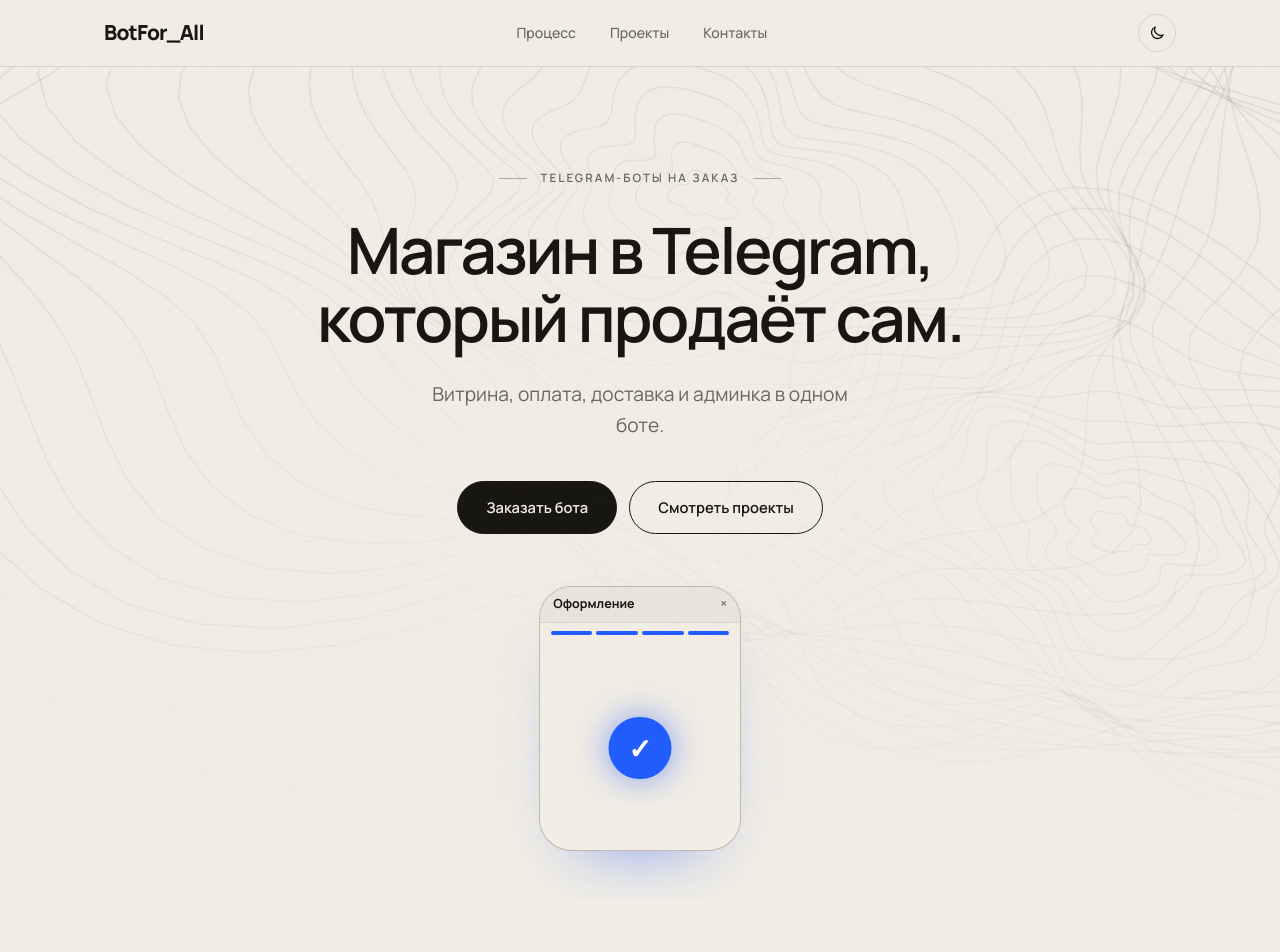
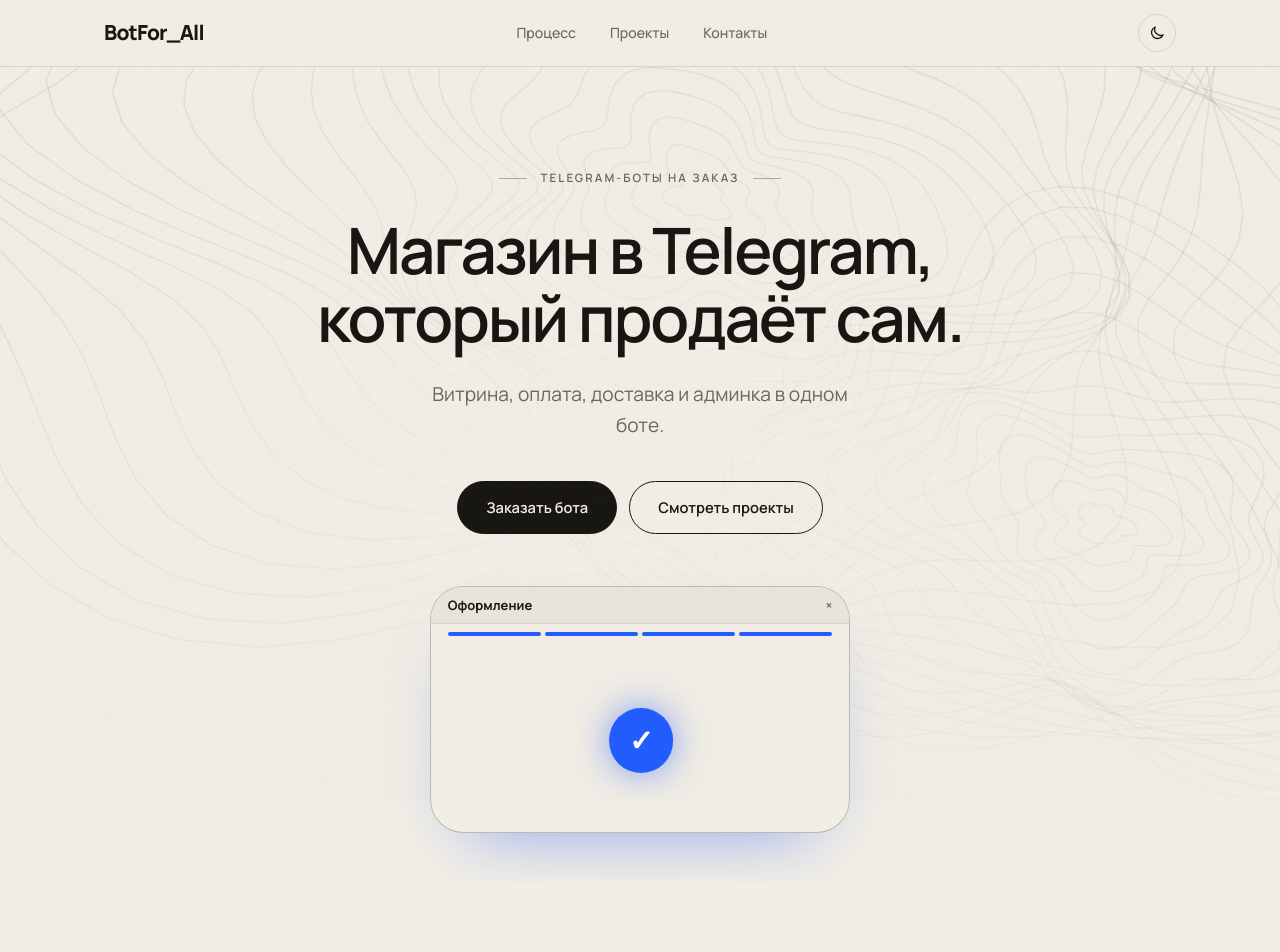
Before and after one commit to zhennyy/botforall, a React (Vite) app: page / in a window 1280 px wide. Shown: the top 952 px of the page. Built offline with nearby package versions, Linux system fonts and the light colour scheme.

Commit message:
Hero Mini App animation: wider

```diff
--- a/src/index.css
+++ b/src/index.css
@@ -318,23 +318,23 @@ footer nav.foot-links { border: 0; position: static; background: none; backdrop-
 
 /* Mini App: шаги заказа */
 .ma-wrap { margin-top: clamp(34px, 5vw, 52px); display: flex; justify-content: center; }
-.ma { --on: #fff; width: 150px; height: 196px; zoom: 1.35; border-radius: 24px; border: 1px solid color-mix(in srgb, var(--ink) 24%, transparent); background: var(--paper); overflow: hidden; position: relative; box-shadow: 0 24px 50px -28px var(--glow); text-align: left; }
+.ma { --on: #fff; width: 300px; height: 176px; zoom: 1.4; border-radius: 24px; border: 1px solid color-mix(in srgb, var(--ink) 24%, transparent); background: var(--paper); overflow: hidden; position: relative; box-shadow: 0 24px 50px -28px var(--glow); text-align: left; }
 @media (prefers-color-scheme: dark) { :root:not([data-theme="light"]) .ma { --on: #06121f; } }
 :root[data-theme="dark"] .ma { --on: #06121f; }
-.ma-top { height: 26px; display: flex; align-items: center; justify-content: space-between; padding: 0 10px; font-size: .58rem; font-weight: 700; border-bottom: 1px solid var(--line); background: var(--tint); }
+.ma-top { height: 26px; display: flex; align-items: center; justify-content: space-between; padding: 0 12px; font-size: .58rem; font-weight: 700; border-bottom: 1px solid var(--line); background: var(--tint); }
 .ma-top em { font-style: normal; color: var(--soft); font-weight: 600; }
-.ma-prog { display: flex; gap: 3px; padding: 6px 8px 0; }
+.ma-prog { display: flex; gap: 3px; padding: 6px 12px 0; }
 .ma-prog i { flex: 1; height: 3px; border-radius: 2px; background: var(--line); animation: ma-prog 8s infinite; }
 .ma-prog i:nth-child(2) { animation-delay: 2s; } .ma-prog i:nth-child(3) { animation-delay: 4s; } .ma-prog i:nth-child(4) { animation-delay: 6s; }
 .ma-win { position: absolute; top: 44px; left: 0; right: 0; bottom: 0; overflow: hidden; }
 .ma-tr { display: flex; width: 400%; height: 100%; animation: ma-slide 8s infinite var(--ease); }
-.ma-sc { width: 25%; padding: 6px 8px; display: flex; flex-direction: column; gap: 5px; }
+.ma-sc { width: 25%; padding: 6px 12px; display: flex; flex-direction: column; gap: 5px; }
 .ma-sc h6 { font-size: .6rem; margin: 0 0 2px; font-weight: 700; }
-.ma-opt { padding: 7px; border-radius: 9px; border: 1px solid var(--line); background: var(--tint); font-size: .52rem; font-weight: 700; }
+.ma-opt { padding: 7px 10px; border-radius: 9px; border: 1px solid var(--line); background: var(--tint); font-size: .52rem; font-weight: 700; }
 .ma-opt.on { border-color: var(--accent); box-shadow: 0 0 10px -2px var(--glow); }
 .ma-pay { margin-top: 4px; height: 22px; border-radius: 9px; background: var(--accent); color: var(--on); font-size: .55rem; font-weight: 800; display: grid; place-items: center; }
 .ma-done { margin: auto; width: 46px; height: 46px; border-radius: 50%; background: var(--accent); color: var(--on); display: grid; place-items: center; font-size: 1.3rem; font-weight: 800; box-shadow: 0 0 24px var(--glow); }
 @keyframes ma-slide { 0%, 20% { transform: none; } 28%, 45% { transform: translateX(-25%); } 53%, 70% { transform: translateX(-50%); } 78%, 95% { transform: translateX(-75%); } 100% { transform: none; } }
 @keyframes ma-prog { 0% { background: var(--line); } 1%, 100% { background: var(--accent); } }
-@media (max-width: 700px) { .ma { zoom: 1; } .ma-wrap { margin-top: 28px; } }
+@media (max-width: 700px) { .ma { zoom: 1; width: min(330px, calc(100vw - 40px)); } .ma-wrap { margin-top: 28px; } }
 @media (prefers-reduced-motion: reduce) { .ma-tr, .ma-prog i { animation: none; } }
```
